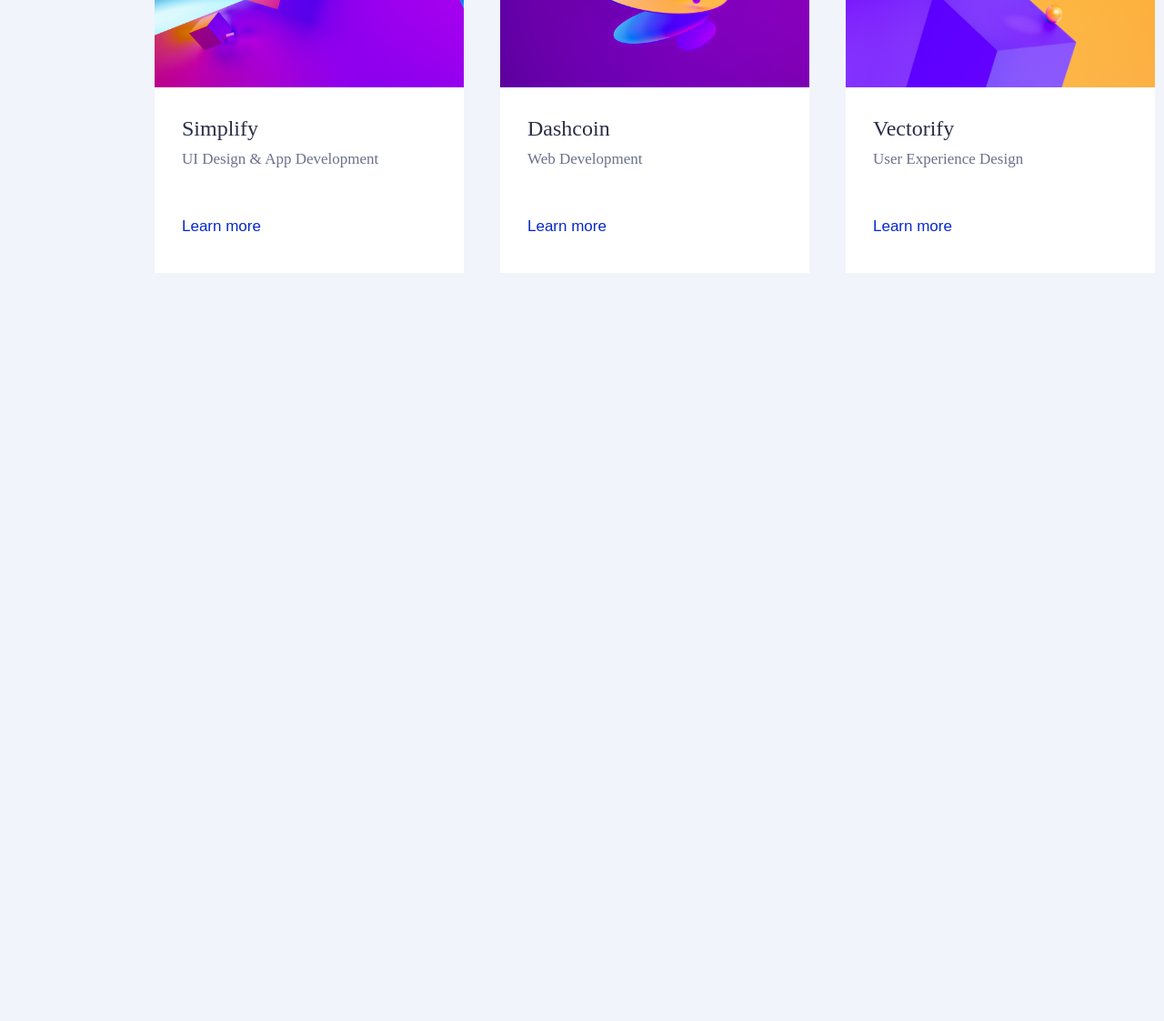
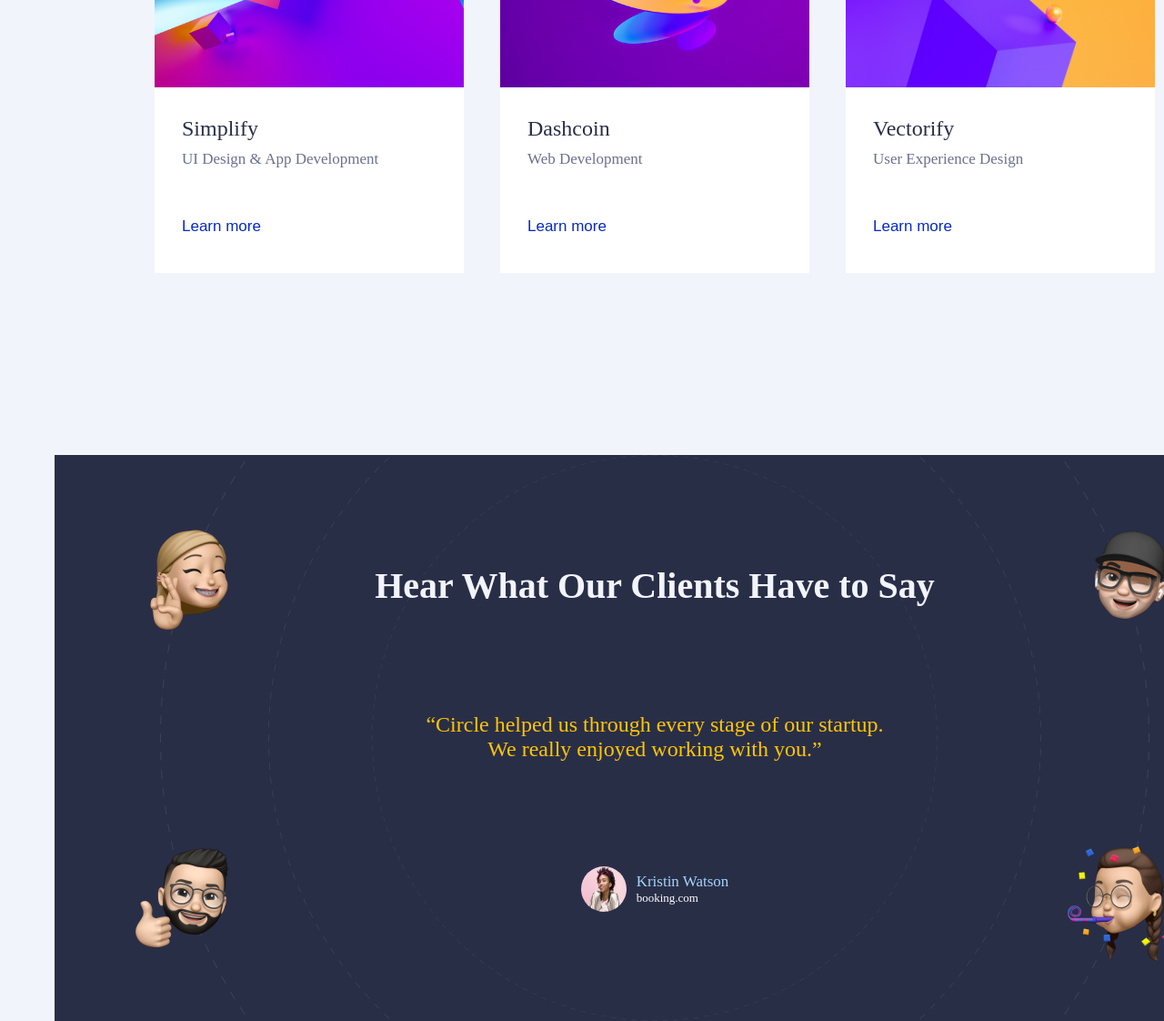
Before and after one commit to eberbrown/ironhack-midterm, a plain HTML site: page index.html in a window 1280 px wide. Shown: the part 1559-2681 px from the top of the page at 91% size. Before the commit the page ends 1859 px from the top, so only its background shows below. Drawn offline with Linux system fonts and the light colour scheme.

Commit message:
testimonial section html and css code

```diff
--- a/css/homepage-styles.css
+++ b/css/homepage-styles.css
@@ -101,23 +101,28 @@
 .hero-section-card-one {
     width: 190px;
     height: 216px;
+    width: 360px;
+    height: 396px;
     position: absolute;
-    top: 0;
-    left: 0;
+    top: -35px;
+    left: -88px;
 }
 
 .hero-section-card-two {
     width: 190px;
     height: 193px;
+    width: 340px;
+    height: 343px;
     position: absolute;
-    bottom: 0;
-    right: 0;
+    bottom: -125px;
+    right: -78px;
 }
 
 /*  ------------------------------- CLIENT SECTION ------------------------->>>>> */
 
 .client-section {
     margin-top: 130px;
+    /* border: 1px solid red; */
 }
 
 .clients-container {
@@ -147,12 +152,13 @@
 /*  ------------------------------- PROJECTS SECTION ------------------------->>>>> */
 
 .projects-section {
+    /* border: 1px solid red; */
     margin-top: 200px;
 }
 
 .projects-section-container {
     width: 1100px;
-    height: 96px;
+    /* height: 96px; */
     margin: 0 auto;
 }
 
@@ -163,7 +169,7 @@
 }
 
 .project-cards-list {
-    /* border: 1px solid green; */
+   /*  border: 1px solid green; */
     display: flex;
     justify-content: space-between;
     align-items: center;
@@ -202,3 +208,105 @@
     background-color: transparent;
     color: #072AC8;
 }
+
+/*  ------------------------------- PROJECTS SECTION ------------------------->>>>> */
+
+.testimonial-section {
+    margin-top: 200px;
+}
+
+.testimonial-section-container {
+    width: 1320px;
+    height: 622px;
+    background-color: #292E47;
+    margin: 0 auto;
+    display: flex;
+    align-items: center;
+    position: relative;
+}
+
+.testimonial-section-bg-img {
+    position: absolute;
+    width: 100%;
+}
+
+.testimonial-section-memojis-container {
+    /* border: 1px solid red; */
+    width: 1185px;
+    height: 498px;
+    margin: 0 auto;
+    position: relative;
+    display: flex;
+    align-items: center;
+}
+
+.testimonial-section-content {
+    /* border: 1px solid yellow; */
+    height: 382px;
+    width: 1100px;
+    margin: 0 auto;
+    display: flex;
+    flex-direction: column;
+    align-items: center;
+    justify-content: space-between;
+    text-align: center;
+}
+
+.testimonial-section-content h3 {
+    color: #F2F4FC;
+}
+
+.testimonial-section-content .body-intro-text-m {
+    color: #FFC600;
+    width: 536px;
+}
+
+.testimonial-section-profile-info {
+    display: flex;
+    align-items: center;
+}
+
+.testimonial-section-profile-info div {
+    margin-left: 11px;
+}
+
+.testimonial-section-profile-info p:first-of-type {
+    color: #A2D6F9;
+}
+
+.testimonial-section-profile-info p:last-of-type {
+    color: #fff;
+    text-align: left;
+}
+
+.memojis-testimonial-section {
+    width: 150px;
+    height: 150px;
+    position: absolute;
+}
+
+.memoji-one {
+    top: 0;
+    left: 0;
+}
+
+.memoji-two {
+    top: 0;
+    right: 0;
+}
+
+.memoji-three {
+    bottom: 0;
+    left: 0;
+}
+
+.memoji-four {
+    bottom: 0;
+    right: 0;
+}
+
+.testimonial-section-profile-img {
+    width: 50px;
+    height: 50px;
+    border-radius: 50%;
+}
--- a/index.html
+++ b/index.html
@@ -115,6 +115,29 @@
                 </ul>
             </article>
         </section>
+        <section class="testimonial-section">
+            <article class="testimonial-section-container">
+                <img src="project-assets/testimonial-section/orbit.png" alt="background image of an orbit. It blends in the background." class="testimonial-section-bg-img">
+                <div class="testimonial-section-memojis-container">
+                    <div class="testimonial-section-content">
+                        <h3>Hear What Our Clients Have to Say</h3>
+                        <p class="body-intro-text-m">“Circle helped us through every stage of our startup. We really enjoyed working with you.”</p>
+                        <div class="testimonial-section-profile-info">
+                            <img src="project-assets/testimonial-section/profile.png" alt="small profile picture of testimonial person" class="testimonial-section-profile-img">
+                            <div>
+                                <p class="headline-text-r">Kristin Watson</p>
+                            <p class="caption-two-text">booking.com</p>
+                            </div>
+                        </div>
+                    </div>
+                    <img src="project-assets/testimonial-section/memoji-1.png" alt="memoji 1. Woman crossing fingers." class="memojis-testimonial-section memoji-one">
+                    <img src="project-assets/testimonial-section/memoji-2.png" alt="memoji 2. man winking with a cap on." class="memojis-testimonial-section memoji-two">
+                    <img src="project-assets/testimonial-section/memoji-3.png" alt="memoji 3. man giving the thumbs up signal." class="memojis-testimonial-section  memoji-three">
+                    <img src="project-assets/testimonial-section/memoji-4.png" alt="memoji 4. woman cheering with confeti." class="memojis-testimonial-section  memoji-four">
+                </div>
+            </article>
+
+        </section>
 
     </main>
 
```
